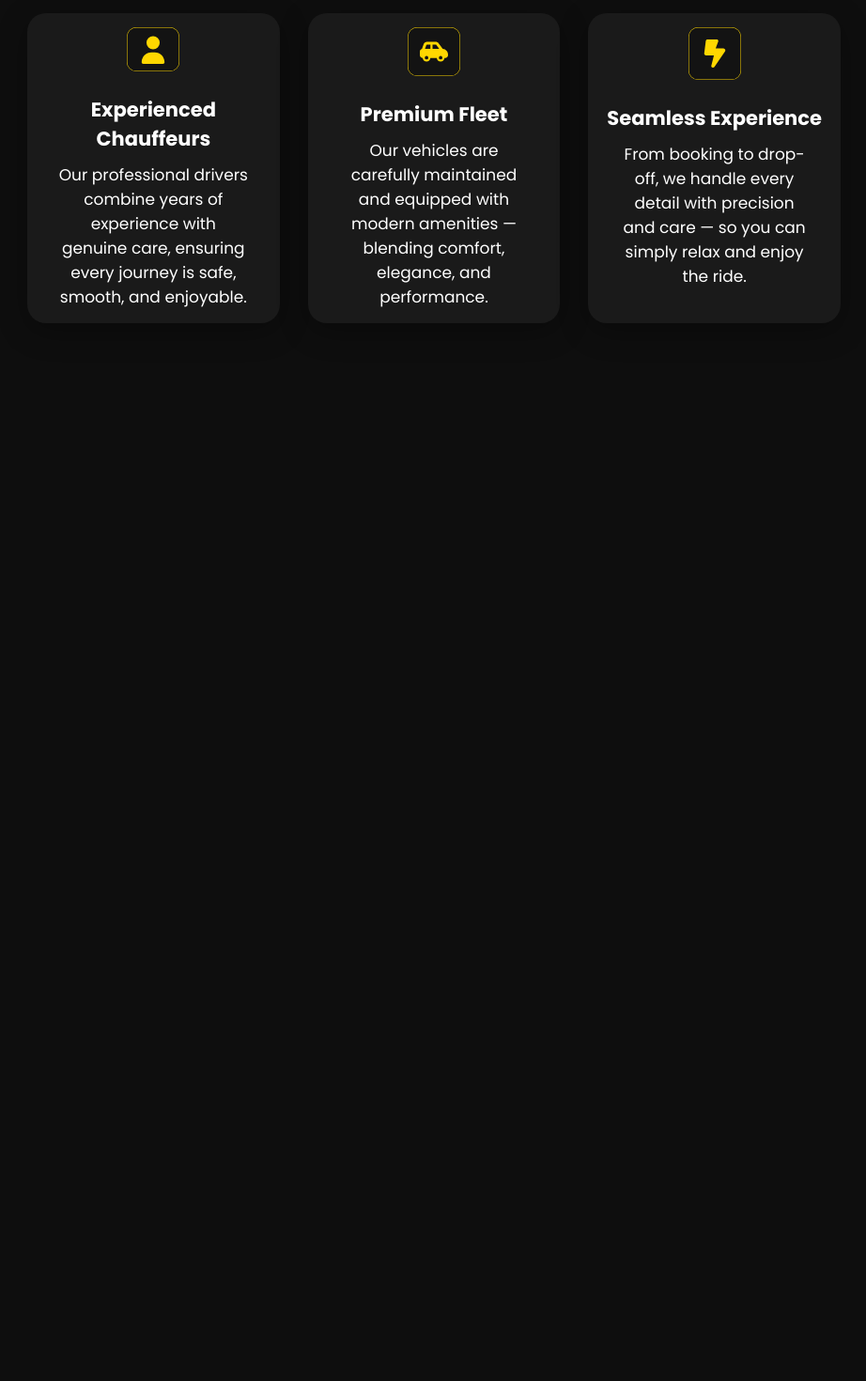
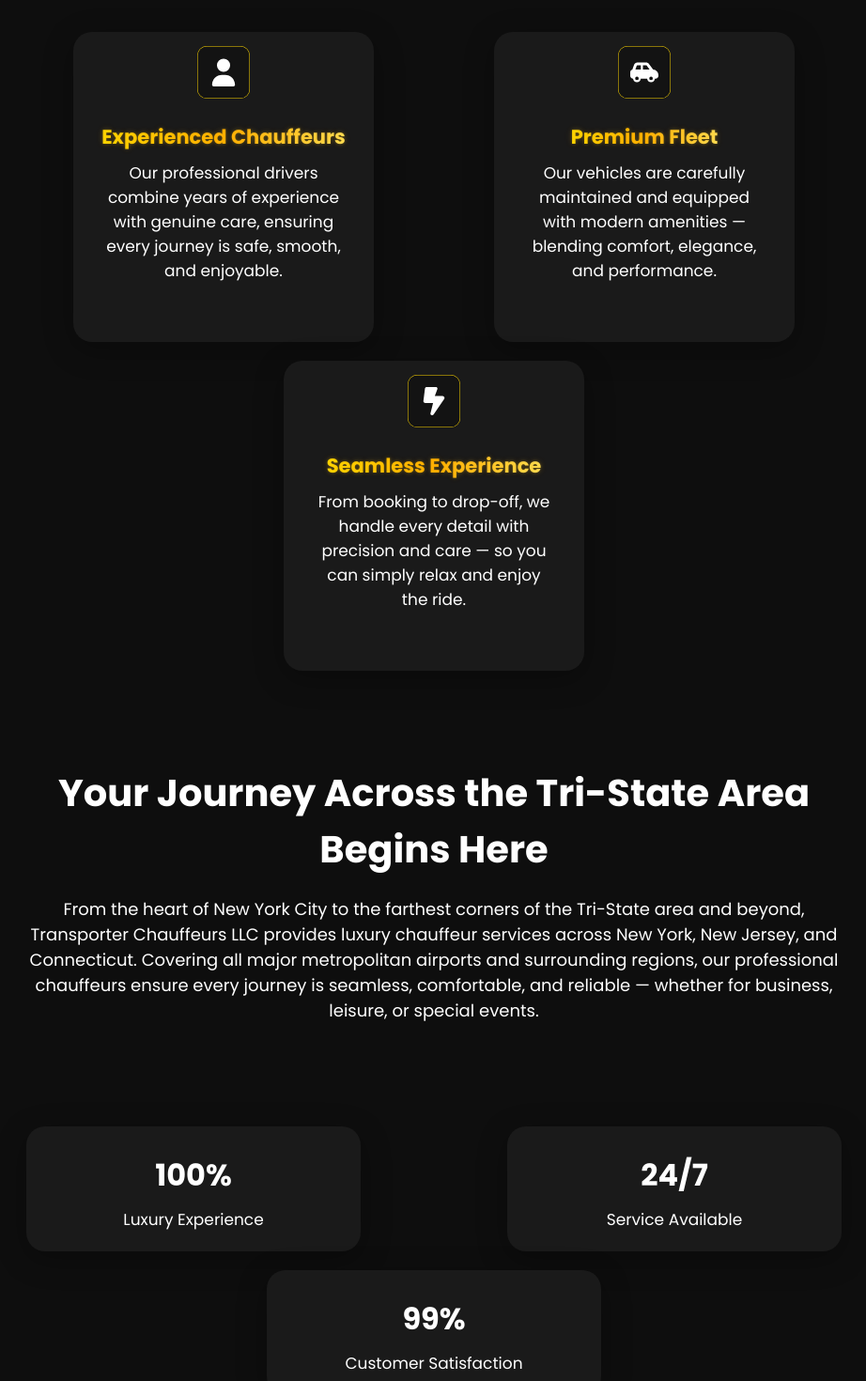
Before and after one commit to nemanja2424/rajko, a Next.js app: page / in a window 1280 px wide. Shown: the part 1060-2530 px from the top of the page at 94% size, without its empty margins (178-1100 px from the left). Before the commit the page ends 1454 px from the top, so only its background shows below. Built offline with nearby package versions, Linux system fonts and the light colour scheme.

Commit message:
jos par stvari

```diff
--- a/app/page.jsx
+++ b/app/page.jsx
@@ -7,7 +7,7 @@ import UserIcon from "./components/icons/user";
 
 export default function Home() {
   return (
-    <div>
+    <div className={styles.body}>
       <Header />
 
       <div className={styles.hero}>
@@ -50,10 +50,10 @@ export default function Home() {
             <div className={styles.okvirIkone}>
               <FontAwesomeIcon
                 icon={faUser}
-                className={styles.goldIcon}
+                className={`${styles.goldIcon} ${styles.faGradient}`}
               />
             </div>
-            <h3>Experienced Chauffeurs</h3>
+            <h3 className={styles.gold2}>Experienced Chauffeurs</h3>
             <p>Our professional drivers combine years of experience with genuine care, ensuring every journey is safe, smooth, and enjoyable.</p>
           </div>
           <div className={styles.kartica}>
@@ -63,7 +63,7 @@ export default function Home() {
                 className={styles.goldIcon}
               />
             </div>
-            <h3>Premium Fleet</h3>
+            <h3 className={styles.gold2}>Premium Fleet</h3>
             <p>Our vehicles are carefully maintained and equipped with modern amenities — blending comfort, elegance, and performance.</p>
           </div>
           <div className={styles.kartica}>
@@ -73,13 +73,44 @@ export default function Home() {
                 className={styles.goldIcon}
               />
             </div>
-            <h3>Seamless Experience</h3>
+            <h3 className={styles.gold2}>Seamless Experience</h3>
             <p>From booking to drop-off, we handle every detail with precision and care — so you can simply relax and enjoy the ride.</p>
           </div>
         </div>
 
       </div>
 
+      <div className={`${styles.whyUs} ${styles.area}`}>
+        <h1>Your Journey Across the Tri-State Area Begins Here</h1>
+        <p>From the heart of New York City to the farthest corners of the Tri-State area and beyond, Transporter Chauffeurs LLC provides luxury chauffeur services across New York, New Jersey, and Connecticut. Covering all major metropolitan airports and surrounding regions, our professional chauffeurs ensure every journey is seamless, comfortable, and reliable — whether for business, leisure, or special events.</p>
+        {/* Ide slika kada daka skine. 2 KOMBINACIJE: naslov iznad svega, naslov samo iznad teksta */}
+      </div>
+
+      <div className={styles.kartice2}>
+        <div className={`${styles.kartica} ${styles.kartica2}`}>
+          <h1>100%</h1>
+          <p>Luxury Experience</p>
+        </div>
+
+        <div className={`${styles.kartica} ${styles.kartica2}`}>
+          <h1>24/7</h1>
+          <p>Service Available</p>
+        </div>
+
+        <div className={`${styles.kartica} ${styles.kartica2}`}>
+          <h1>99%</h1>
+          <p>Customer Satisfaction</p>
+        </div>
+      </div>
+
+      <div className={styles.whyUs}>
+        <h1>Our Signature Vehicle</h1>
+        <p>Step into sophistication with our Cadillac Escalade — where luxury meets power.
+          Perfectly maintained and equipped with premium amenities, it offers the ideal blend of comfort, style, and safety.
+          Whether it’s an airport transfer, a corporate event, or a night out in the city, our Escalade ensures your journey is as memorable as your destination.
+        </p>
+      </div>
+
     </div>
   );
 }
--- a/app/page.module.css
+++ b/app/page.module.css
@@ -1,3 +1,4 @@
+
 .hero{
   display: flex;
   align-items: center;
@@ -48,6 +49,18 @@
     0 0 18px rgba(255, 165, 0, 0.2),
     0 0 24px rgba(255, 224, 102, 0.1);
 }
+.gold2 {
+  background: linear-gradient(90deg, #FFD700, #FFA500, #FFE066);
+  -webkit-background-clip: text;
+  -webkit-text-fill-color: transparent;
+  background-clip: text;
+  color: transparent;
+  text-shadow:
+    0 0 3px rgba(255, 215, 0, 0.25),
+    0 0 6px rgba(255, 165, 0, 0.15),
+    0 0 10px rgba(255, 224, 102, 0.1);
+}
+
 
 .hero a {
   user-select: none;
@@ -213,7 +226,6 @@
 .goldIcon {
   width: 30px;
   height: 30px;
-  color: gold;
 }
 .okvirIkone{
   box-shadow: inset 0 0 0 0.5px #FFD700;
@@ -238,7 +250,9 @@
 }
 .kartica {
   width: calc(30% - 40px);
+  min-width: 280px;
   height: 300px;
+  margin-top: 20px;
   background-color: #1a1a1a;
   border: 1p solid #ffffff0d;
   border-radius: 20px;
@@ -260,6 +274,7 @@
     0 0 8px rgba(255, 224, 102, 0.5);
   transition: box-shadow 0.5s ease-in-out;
 }
+/*
 .kartica:hover .okvirIkone {
   box-shadow:
     0 0 2px rgba(255, 215, 0, 0.5),
@@ -267,8 +282,61 @@
     0 0 8px rgba(255, 224, 102, 0.3);
   transform: scale(1.05);
   transition: box-shadow 0.5s ease, transform 0.3s ease;
-}
+}*/
 .kartica:hover .goldIcon{
   transform: scale(1.05);
   transition: transform 0.3s ease;
 }
+@media (max-width: 750px) {
+  .whyUs{
+    padding: 5%;
+    padding-top: 40px;
+    width: 90%;
+  }
+  .whyUs h1{
+    font-size: 40px;
+  }
+}
+
+
+.area h1{
+  font-size: 40px;
+}
+@media (max-width: 750px) {
+  .area h1{
+    font-size: 27px;
+  }
+}
+
+
+.kartice2{
+  display: flex;
+  flex-direction: row;
+  align-items: center;
+  justify-content: space-around;
+  flex-wrap: wrap;
+  width: 80%;
+  padding: 0 10%;
+  margin-top: 40px;
+}
+.kartica2{
+  width: 70%;
+  max-width: 300px;
+  height: 77px;
+  margin-top: 20px;
+  background-color: #1a1a1a;
+  border: 1p solid #ffffff0d;
+  border-radius: 20px;
+  box-shadow: 0 8px 32px #0000004d;
+  display: flex;
+  flex-direction: column;
+  align-items: center;
+  padding: 28px;
+  gap: 10px;
+}
+@media (max-width: 750px) {
+  .kartice2{
+    width: 100%;
+    padding: 0;
+  }
+}
```
Also changed, not shown: public/assetss/mapa.jpg (added).
